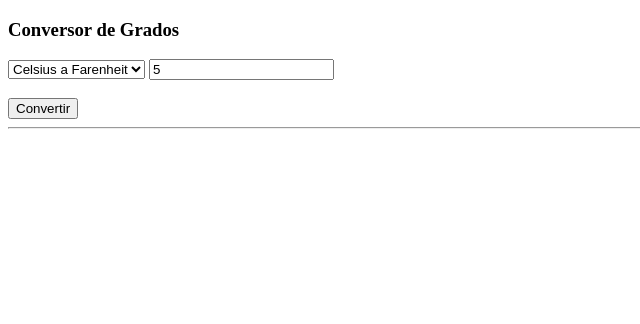
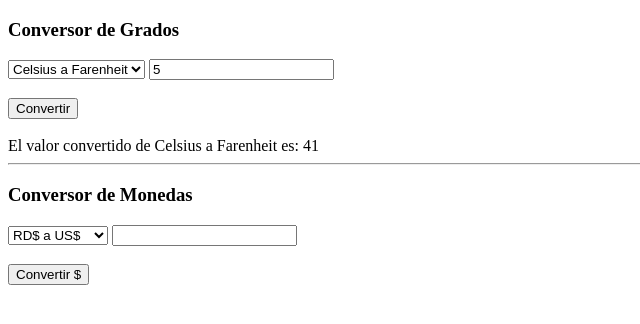
Before and after one commit to Softx0/ProjectJs, a plain HTML site: page Proyecto/Pages/conversor.html in a window 1280 px wide. Both pictures are taken after typing "5" into the empty fields and a click on the button "Convertir". Shown: the whole page, without its empty margins (0-640 px from the left). Drawn offline with Linux system fonts and the light colour scheme.

Commit message:
Finish conversor

```diff
--- a/Proyecto/Pages/conversor.html
+++ b/Proyecto/Pages/conversor.html
@@ -23,22 +23,41 @@
                         <option value="5">Kelvin a Celsius</option>
                         <option value="6">Kelvin a Farenheit</option>
                     </select>
-                    <input id="conversor" type="number" />
-                    <!-- <br />
-                Hasta: <select id="conversor-grados-hasta">
-                    <option value="1">Farenheit</option>
-                    <option value="2">Celsius</option>
-                    <option value="3">Kelvin</option>
-                </select>
-                <input id="conversor-hasta" type="number" required /> -->
+                    <input id="grados" type="number" />
                 </div>
                 <br />
-                <input id="btn-convertir" type="button" value="Convertir" onclick="convertirGrados()"/>
+                <input id="btn-convertir-grado" type="button" value="Convertir" onclick="convertirGrados()"/>
+                <br /><br />
+                <div id="resultado"></div>
             </div>
         </form>
     </div>
-    <div id="valores"></div>
+
     <hr />
+
+    <h3>Conversor de Monedas</h3>
+    <div>
+        <form>
+            <div>
+                <div>
+                    <select id="conversor-monedas">
+                        <option value="1">RD$ a US$</option>
+                        <option value="2">RD$ a EUR$</option>
+                        <option value="3">US$ a RD$</option>
+                        <option value="4">US$ a EUR$</option>
+                        <option value="5">EUR$ a RD$</option>
+                        <option value="6">EUR$ a US$</option>
+                    </select>
+                    <input id="monedas" type="number" />
+                </div>
+                <br />
+                <input id="btn-convertir-moneda" type="button" value="Convertir $" onclick="convertirMonedas()"/>
+                <br /><br />
+                <div id="resultado1"></div>
+            </div>
+        </form>
+    </div>
+
     <script src="../Scripts/conversor.js"></script>
 </body>
 
--- a/Proyecto/Scripts/conversor.js
+++ b/Proyecto/Scripts/conversor.js
@@ -1,37 +1,79 @@
 let select;
 let selectedValueDesde;
 let valueInput;
+
+let select1;
+let selectedValueDesde1;
+let valueInput1;
 
 function convertirGrados(){
 
     select = document.getElementById('conversor-grados');
     selectedValueDesde = Number(select.options[select.selectedIndex].value);
-    valueInput = Number(document.getElementById('conversor').value);
+    valueInput = Number(document.getElementById('grados').value);
 
     switch (selectedValueDesde) {
+
         case 1:
             valueInput = (valueInput * 9/5) + 32;
-            console.log('valueInput', valueInput);
+            document.getElementById('resultado').innerHTML = "El valor convertido de Celsius a Farenheit es: " + Math.round(valueInput);
             break;
         case 2:
             valueInput += 273.15;
-            console.log('celsius a kelvin', valueInput);
+            document.getElementById('resultado').innerHTML = "El valor convertido de Celsius a Kelvin es: " + Math.round(valueInput);
             break;
         case 3:
             valueInput = (valueInput - 32) * 5/9;
-            console.log('farenheit  celsius', valueInput);
+            document.getElementById('resultado').innerHTML = "El valor convertido de Farenheit a Celsius es: " + Math.round(valueInput);
             break;
         case 4:
             valueInput = (valueInput - 32) * 5/9 + 273.15;
-            console.log('farenheit a kelvin', valueInput);
+            document.getElementById('resultado').innerHTML = "El valor convertido de Farenheit a Kelvin es: " + Math.round(valueInput);
             break;
         case 5:
             valueInput -= 273.15;
-            console.log('kelvin a celsius', valueInput);
+            document.getElementById('resultado').innerHTML = "El valor convertido de Kelvin a Celsius es: " + Math.round(valueInput);
             break;
         default:
             valueInput = (valueInput - 273.15) * 9/5 + 32;
-            console.log('kelvin a farenheit', valueInput);
+            document.getElementById('resultado').innerHTML = "El valor convertido de Kelvin a Farenheit es: " + Math.round(valueInput);
             break;
     }
 }
+
+
+
+function convertirMonedas(){
+
+    select1 = document.getElementById('conversor-monedas');
+    selectedValueDesde1 = Number(select1.options[select1.selectedIndex].value);
+    valueInput1 = Number(document.getElementById('monedas').value);
+
+    switch (selectedValueDesde1) {
+
+        case 1:
+            valueInput1 *= 0.018;
+            document.getElementById('resultado1').innerHTML = "El valor convertido de RD$ a US$ es: " + (valueInput1);
+            break;
+        case 2:
+            valueInput1 *= 0.017;
+            document.getElementById('resultado1').innerHTML = "El valor convertido de RD$ a EUR$ es: " + (valueInput1);
+            break;
+        case 3:
+            valueInput1 *= 54.50;
+            document.getElementById('resultado1').innerHTML = "El valor convertido de US$ a RD$ es: " + (valueInput1);
+            break;
+        case 4:
+            valueInput1 *= 0.93;
+            document.getElementById('resultado1').innerHTML = "El valor convertido de US$ a EUR$ es: " + (valueInput1);
+            break;
+        case 5:
+            valueInput1 *= 62.50;
+            document.getElementById('resultado1').innerHTML = "El valor convertido de EUR$ a RD$ es: " + (valueInput1);
+            break;
+        default:
+            valueInput1 *= 1.08;
+            document.getElementById('resultado1').innerHTML = "El valor convertido de EUR$ a US$ es: " + (valueInput1);
+            break;
+    }
+}
```
